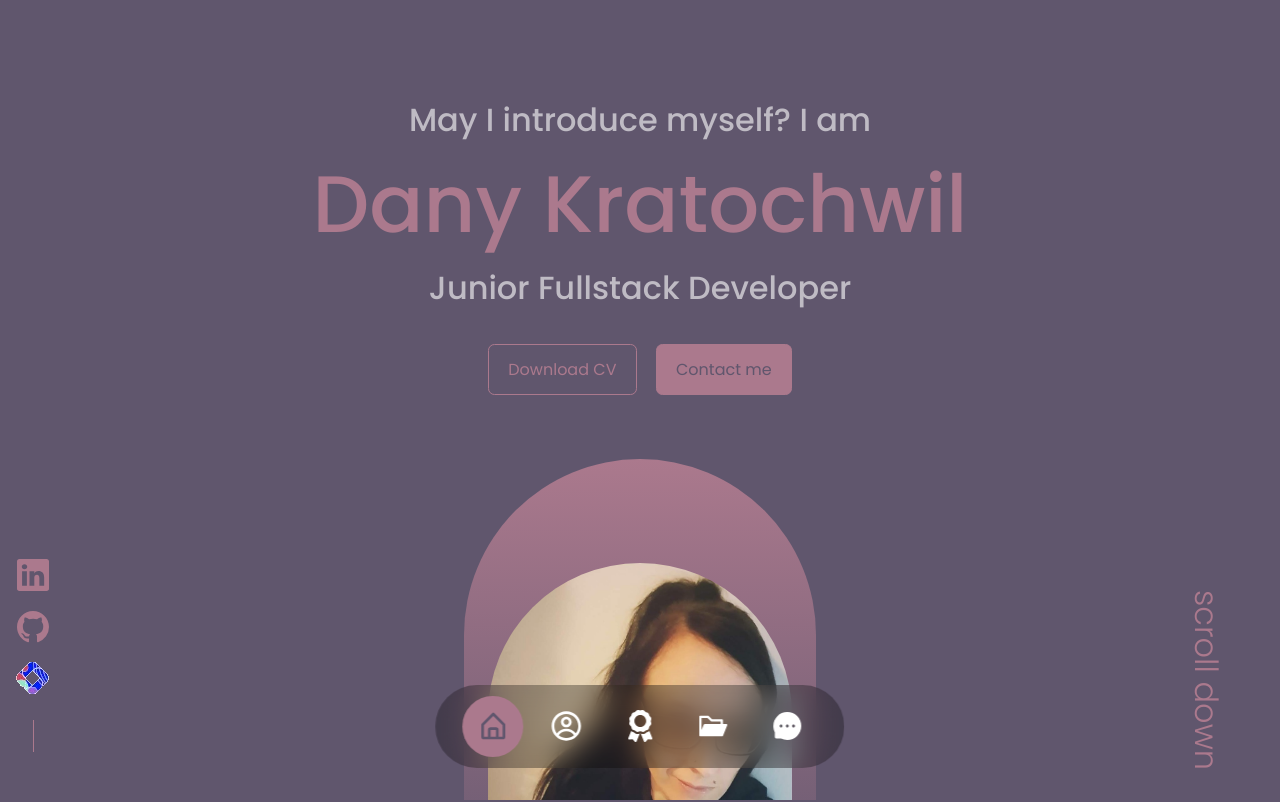
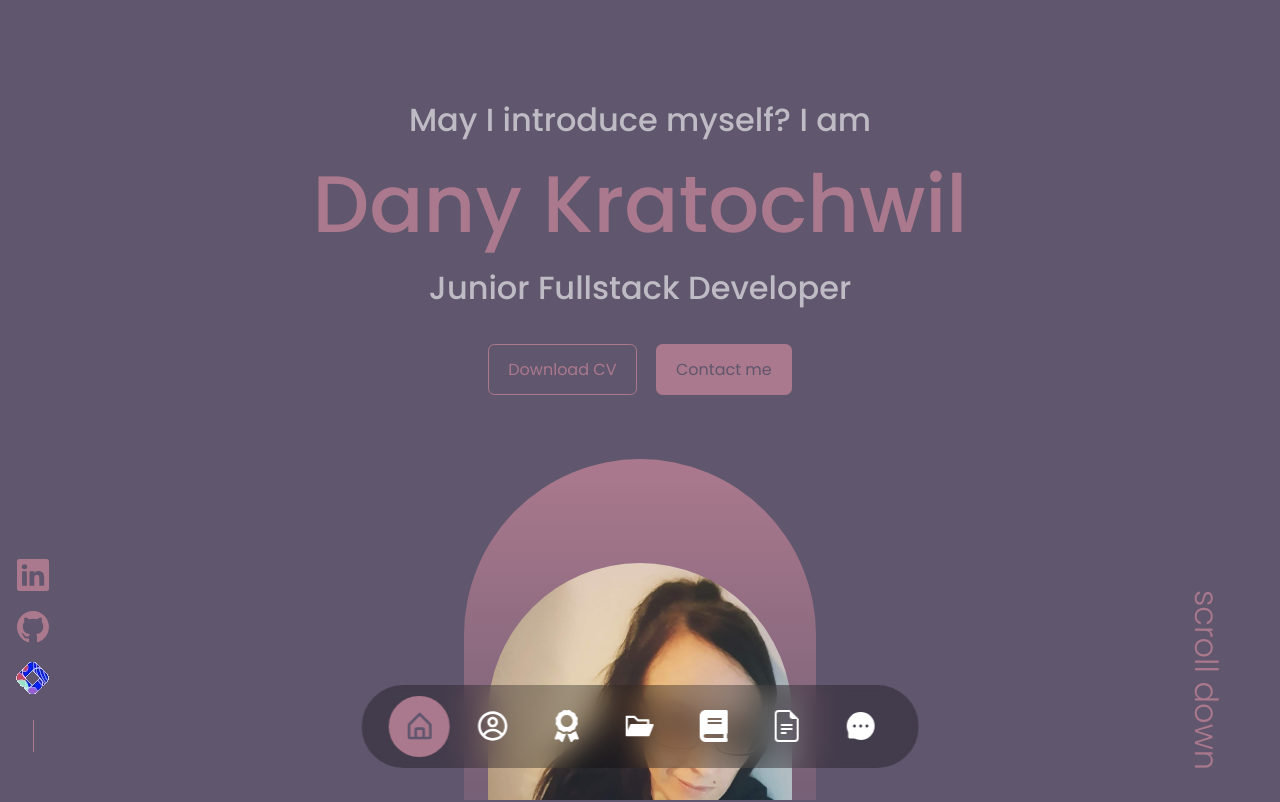
Before and after one commit to DeeKay81/About-Me-frontend, a React (Create React App) app: page / in a window 1280 px wide. Shown: the top 802 px of the page. Built offline with nearby package versions, Linux system fonts and the light colour scheme.

Commit message:
added icons to navbar

```diff
--- a/src/components/pageSubdivisions/nav/Nav.jsx
+++ b/src/components/pageSubdivisions/nav/Nav.jsx
@@ -4,9 +4,10 @@ import './Nav.css';
 
 import { BiHomeAlt } from 'react-icons/bi';
 import { CgProfile } from 'react-icons/cg';
-import { FaAward } from 'react-icons/fa';
+import { FaAward, FaBook } from 'react-icons/fa';
 import { AiFillFolderOpen } from 'react-icons/ai';
 import { AiFillMessage } from 'react-icons/ai';
+import { BsFileEarmarkText } from 'react-icons/bs';
 import { useState } from 'react';
 
 
@@ -41,6 +42,18 @@ export const Nav = () => {
         <AiFillFolderOpen />
       </a>
 
+      <a href='#education'
+        onClick={() => setActiveNav('#education')}
+        className={activeNav === '#education' ? 'active' : ''}>
+        <FaBook />
+      </a>
+
+      <a href='#testimonials'
+        onClick={() => setActiveNav('#testimonials')}
+        className={activeNav === '#testimonials' ? 'active' : ''}>
+        <BsFileEarmarkText />
+      </a>
+
       <a href='#contact'
         onClick={() => setActiveNav('#contact')}
         className={activeNav === '#contact' ? 'active' : ''}>
```
